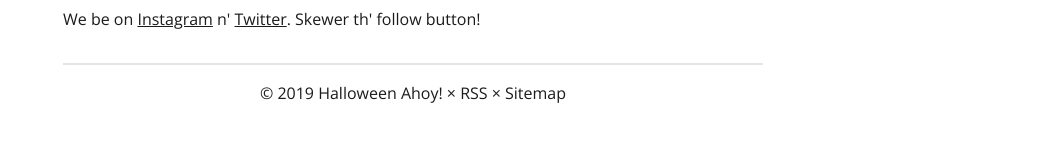
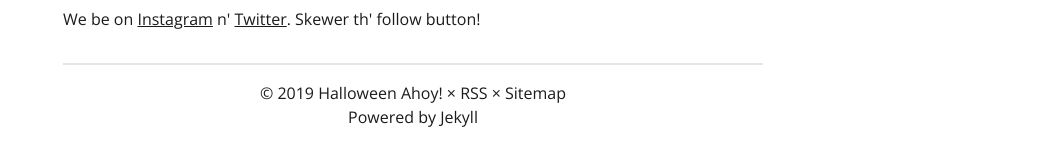
Before and after one commit to halloweenahoy/halloweenahoy.github.io, a Jekyll site: the page built from index.html, in a window 1280 px wide. Shown: the part 584-750 px from the top of the page, without its empty margins (227-1280 px from the left). Built offline with Jekyll 4.4.1, drawn with Linux system fonts in a browser that asks for light colours; comment, search, counter and statistics services are not loaded.

Commit message:
Update default.html

```diff
--- a/_layouts/default.html
+++ b/_layouts/default.html
@@ -61,7 +61,7 @@
 <hr>
 
   <footer>
-    <p>&copy; {{ site.date | default: site.time | date: "%Y" }} <a href="{{ site.baseurl | prepend: site.url }}/">{{ site.author.name }}</a> × <a href="{{ '/feed.xml' | prepend: site.baseurl | prepend: site.url }}">RSS</a> × <a href="{{ '/sitemap.xml' | prepend: site.baseurl | prepend: site.url }}">Sitemap</a></p>
+    <p>&copy; {{ site.date | default: site.time | date: "%Y" }} <a href="{{ site.baseurl | prepend: site.url }}/">{{ site.author.name }}</a> × <a href="{{ '/feed.xml' | prepend: site.baseurl | prepend: site.url }}">RSS</a> × <a href="{{ '/sitemap.xml' | prepend: site.baseurl | prepend: site.url }}">Sitemap</a><br>Powered by <a href="https://jekyllrb.com/">Jekyll</a></p>
   </footer>
 
   {% include follow-buttons.html %}
```
